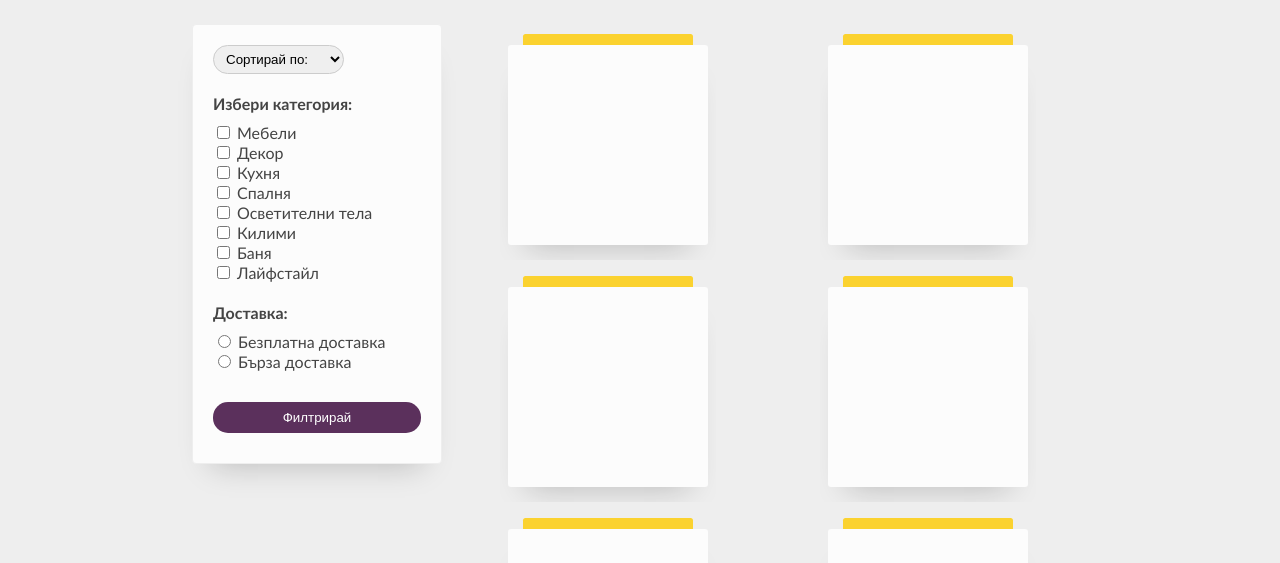
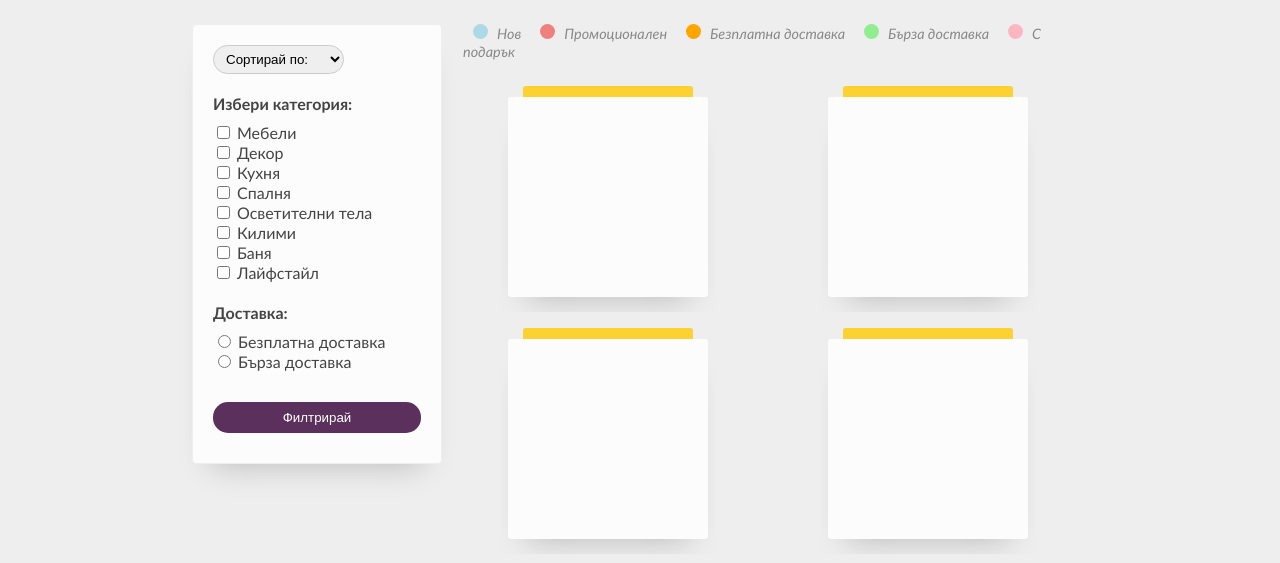
Before and after one commit to VivreHM/Vivre, a plain HTML site: page index.html in a window 1280 px wide. Shown: the part 182-745 px from the top of the page. Drawn offline with Linux system fonts and the light colour scheme.

Commit message:
added type of products

```diff
--- a/Assets/Style/products.css
+++ b/Assets/Style/products.css
@@ -4,6 +4,65 @@
     flex-wrap: wrap;
     justify-content: space-around;
 }
+#typeOfProducts{
+    width:100%;
+    margin:15px;
+    margin-top:0px;
+}
+
+#typeOfProducts span{
+    color:#888;
+    font-family: 'Gill Sans', 'Gill Sans MT', Calibri, 'Trebuchet MS', sans-serif;
+    margin-right:5px;
+    font-size:0.9em;
+    font-style:italic;
+}
+
+.new{
+    display:inline-block;
+    width:15px;
+    height:15px;
+    background-color: lightblue;
+    border-radius: 50%;
+    margin-left:10px;
+}
+
+.promo{
+    display:inline-block;
+    width:15px;
+    height:15px;
+    background-color: lightcoral;
+    border-radius: 50%;
+    margin-left:10px;
+}
+
+.free{
+    display:inline-block;
+    width:15px;
+    height:15px;
+    background-color: orange;
+    border-radius: 50%;
+    margin-left:10px;
+}
+
+.fast{
+    display:inline-block;
+    width:15px;
+    height:15px;
+    background-color: lightgreen;
+    border-radius: 50%;
+    margin-left:10px;
+}
+
+.gift{
+    display:inline-block;
+    width:15px;
+    height:15px;
+    background-color: lightpink;
+    border-radius: 50%;
+    margin-left:10px;
+}
+
 .productCard{
     /* margin:5px 5px; */
     position:relative;
--- a/index.html
+++ b/index.html
@@ -486,6 +486,22 @@
                     <button id='filterButton'>Филтрирай</button>
                 </div>
                 <div id="productsCatalog">
+                    <div id="typeOfProducts">
+                        <span class="new"></span>
+                        <span>Нов</span>
+
+                        <span class="promo"></span>
+                        <span>Промоционален</span>
+
+                        <span class="free"></span>
+                        <span>Безплатна доставка</span>
+
+                        <span class="fast"></span>
+                        <span>Бърза доставка</span>
+
+                        <span class="gift"></span>
+                        <span>С подарък</span>
+                    </div>
                     <div class="productCard">
                         <div class="imageHolder"></div>
                         <div class="productInformation"></div>
```
